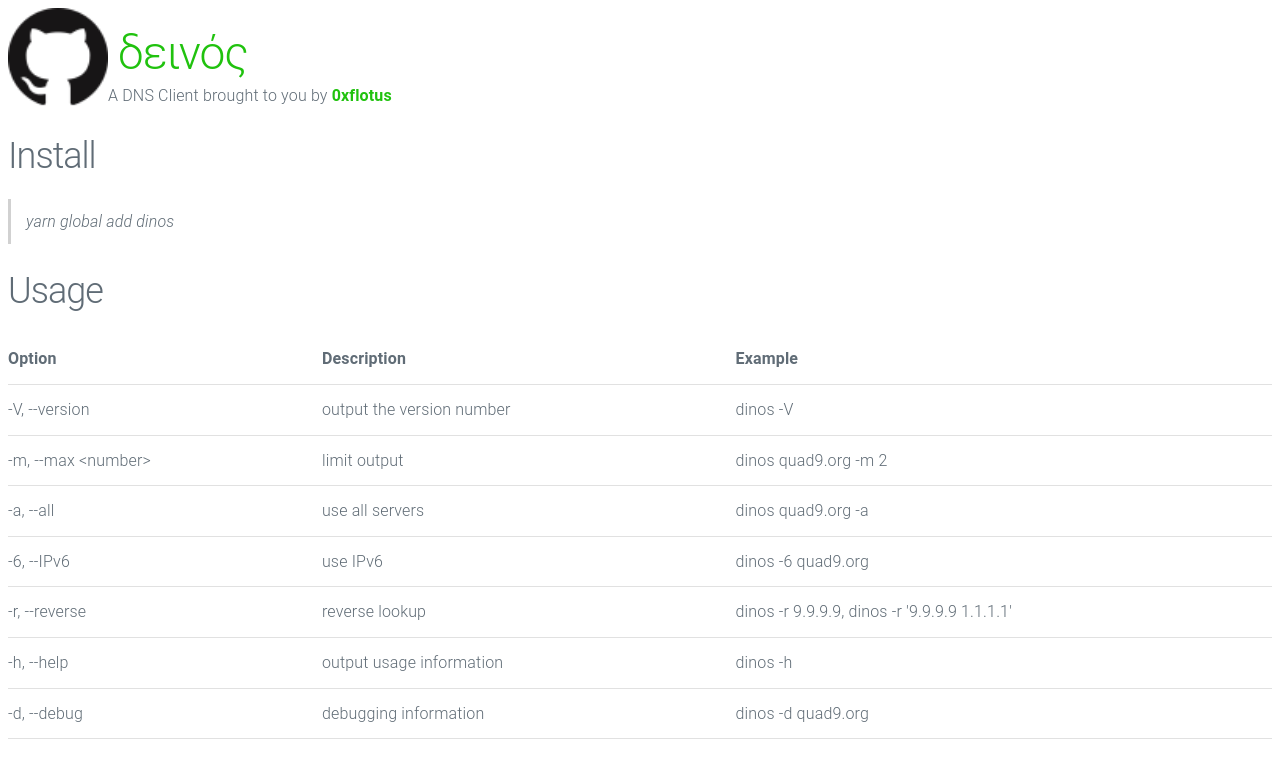
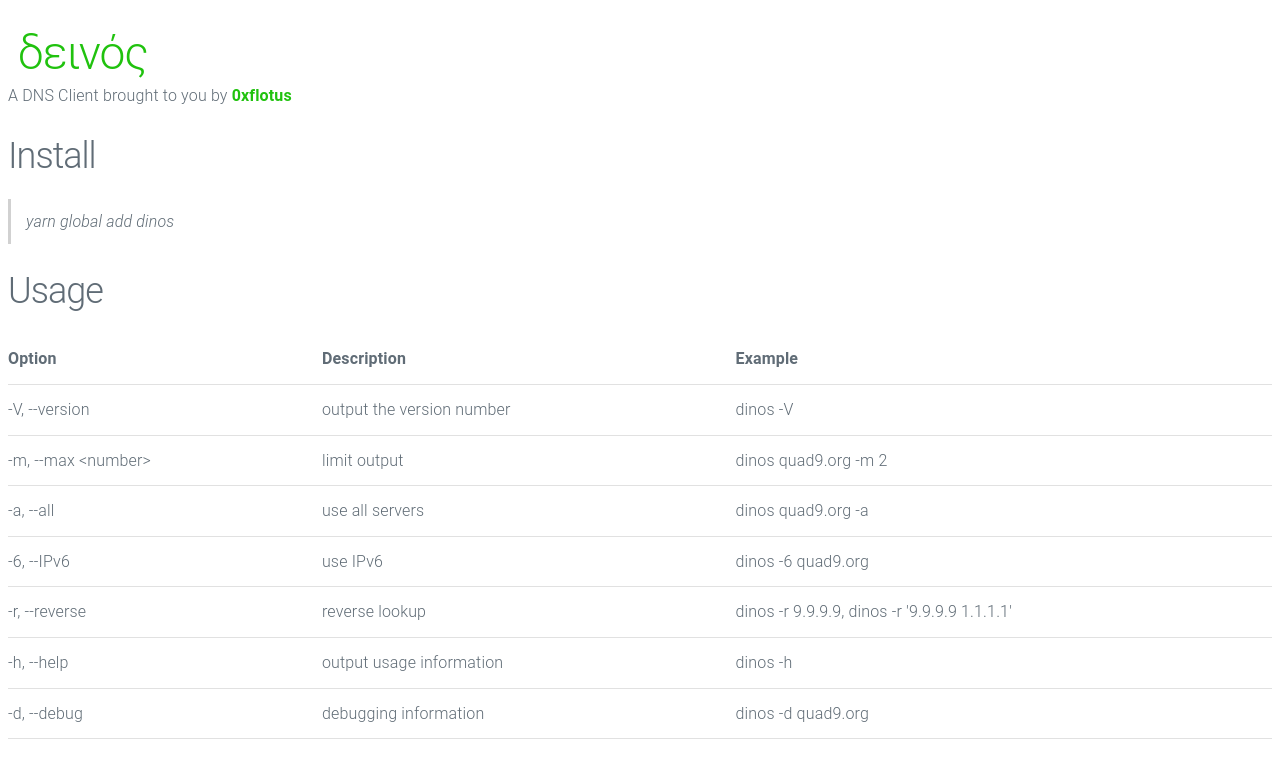
Before and after one commit to 0xflotus/dinos, a website: page docs/index.html in a window 1280 px wide. Drawn offline with Linux system fonts and the light colour scheme.

Commit message:
Update index.html

```diff
--- a/docs/index.html
+++ b/docs/index.html
@@ -24,7 +24,7 @@
   <body>
     <div class="project">
       <a href="https://github.com/0xflotus/dinos">
-        <img src="third-party/logo/GitHub-Mark-64px.png" />
+        <!--<img src="third-party/logo/GitHub-Mark-64px.png" />-->
         <h1>
           δεινός
         </h1>
```
